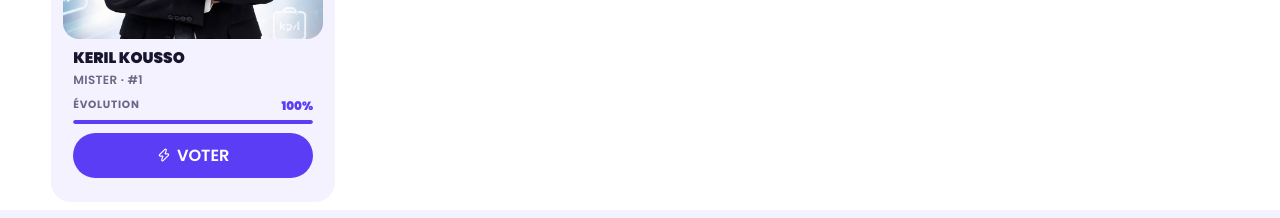
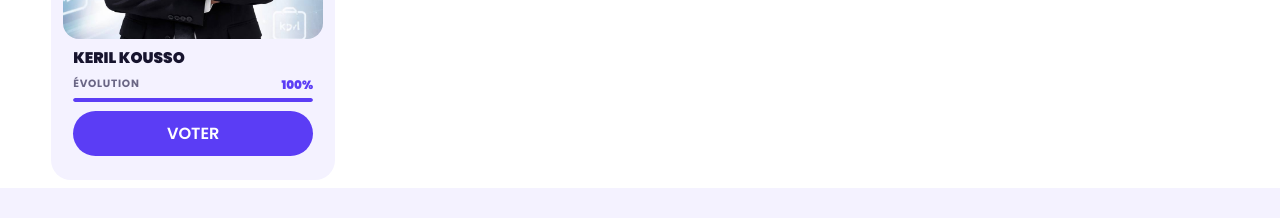
Before and after one commit to kerildarel-ctrl/new-miss, a Next.js app: page /competition/1 in a window 1280 px wide. Shown: the part 734-952 px from the top of the page. Built offline with nearby package versions, Linux system fonts and the light colour scheme; no server answers; the database is empty.

Commit message:
fix: retire categorie, candidateNumber et icone Zap du bouton VOTER

```diff
--- a/src/components/CandidateCard.tsx
+++ b/src/components/CandidateCard.tsx
@@ -3,7 +3,7 @@
 import React from 'react';
 import Image from 'next/image';
 import Link from 'next/link';
-import { Zap, TrendingUp } from 'lucide-react';
+import { TrendingUp } from 'lucide-react';
 import { Candidate } from '@/data/mockData';
 
 interface CandidateCardProps {
@@ -75,9 +75,6 @@ export const CandidateCard: React.FC<CandidateCardProps> = ({
           <p style={{ margin: 0, fontWeight: 900, fontSize: '0.9rem', lineHeight: 1.2 }}>
             {truncatedName}
           </p>
-          <p style={{ margin: '2px 0 0', fontSize: '0.7rem', color: 'var(--mute)', fontWeight: 600, letterSpacing: '0.03em', textTransform: 'uppercase' }}>
-            {candidate.category}{candidate.candidateNumber ? ` · ${candidate.candidateNumber}` : ''}
-          </p>
         </Link>
 
         {/* Evolution bar */}
@@ -106,9 +103,8 @@ export const CandidateCard: React.FC<CandidateCardProps> = ({
           type="button"
           className="btn full"
           onClick={() => onVoteClick && onVoteClick(candidate)}
-          style={{ marginTop: '2px', display: 'flex', alignItems: 'center', justifyContent: 'center', gap: '6px', padding: '10px 0' }}
+          style={{ marginTop: '2px', padding: '10px 0' }}
         >
-          <Zap style={{ width: 14, height: 14 }} />
           VOTER
         </button>
       </div>
```
